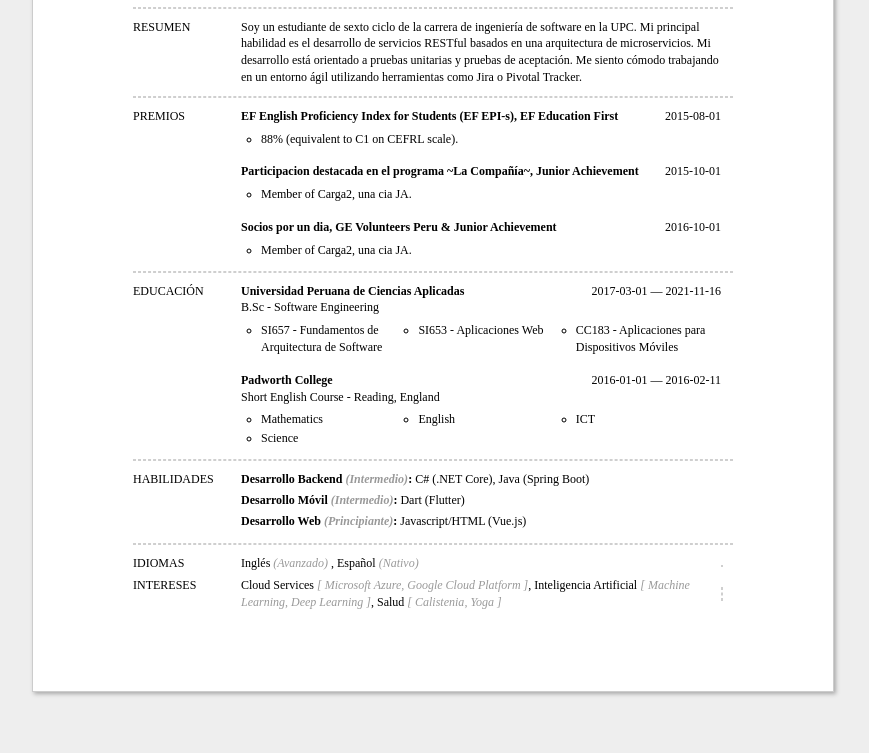
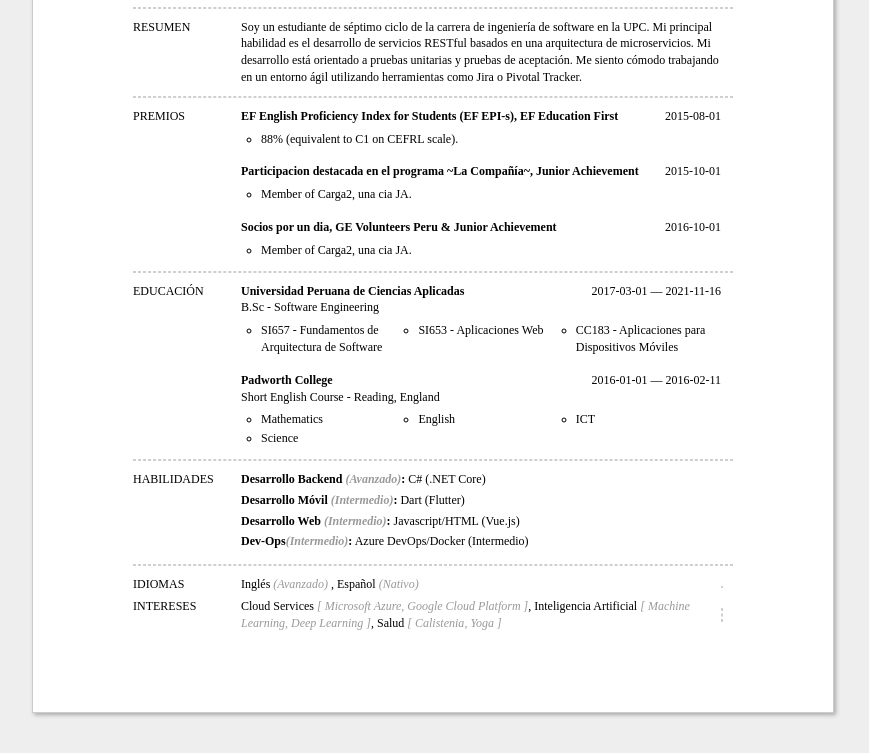
Before and after one commit to zaj-e/ResumeOld, a plain HTML site: page index.html in a window 1280 px wide. Shown: the part 186-939 px from the top of the page, without its empty margins (207-1076 px from the left). Before the commit the page ends 918 px from the top, so only its background shows below. Drawn offline with Linux system fonts and the light colour scheme.

Commit message:
Update index.html

```diff
--- a/index.html
+++ b/index.html
@@ -200,7 +200,7 @@ a {
       <span>RESUMEN</span>
     </div>
     <div class='sectionContent'>
-      <span>Soy un estudiante de sexto ciclo de la carrera de ingeniería de software en la UPC. Mi principal habilidad es el desarrollo de servicios RESTful basados en una arquitectura de microservicios. Mi desarrollo está orientado a pruebas unitarias y pruebas de aceptación. Me siento cómodo trabajando en un entorno ágil utilizando herramientas como Jira o Pivotal Tracker. </span>
+      <span>Soy un estudiante de séptimo ciclo de la carrera de ingeniería de software en la UPC. Mi principal habilidad es el desarrollo de servicios RESTful basados en una arquitectura de microservicios. Mi desarrollo está orientado a pruebas unitarias y pruebas de aceptación. Me siento cómodo trabajando en un entorno ágil utilizando herramientas como Jira o Pivotal Tracker. </span>
     </div>
   </div>
   <div class='sectionLine'></div>
@@ -315,17 +315,20 @@ a {
     </div>
     <div class='sectionContent'>
       <div class='skillBlock'>
-        <span class='title'>Desarrollo Backend <em>(Intermedio)</em>:</span>
-          <span>C# (.NET Core)</span>,
-          <span>Java (Spring Boot)</span>
+        <span class='title'>Desarrollo Backend <em>(Avanzado)</em>:</span>
+          <span>C# (.NET Core)</span>
       </div>
       <div class='skillBlock'>
         <span class='title'>Desarrollo Móvil <em>(Intermedio)</em>:</span>
           <span>Dart (Flutter)</span>
       </div>
       <div class='skillBlock'>
-        <span class='title'>Desarrollo Web <em>(Principiante)</em>:</span>
+        <span class='title'>Desarrollo Web <em>(Intermedio)</em>:</span>
           <span>Javascript/HTML (Vue.js)</span>
+      </div>
+      <div class='skillBlock'>
+        <span class='title'>Dev-Ops<em>(Intermedio)</em>:</span>
+          <span>Azure DevOps/Docker (Intermedio)</span>
       </div>
     </div>
 	</div>
```
